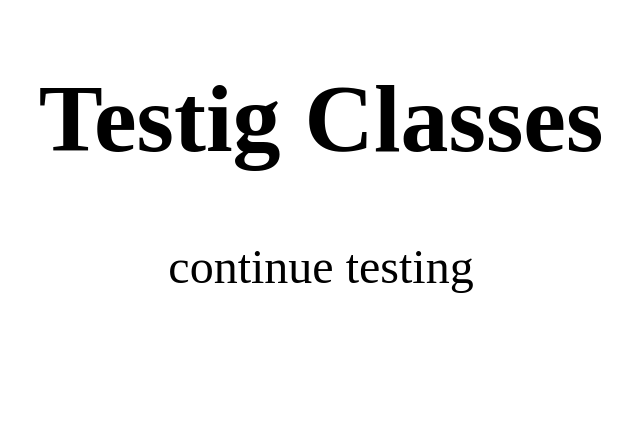
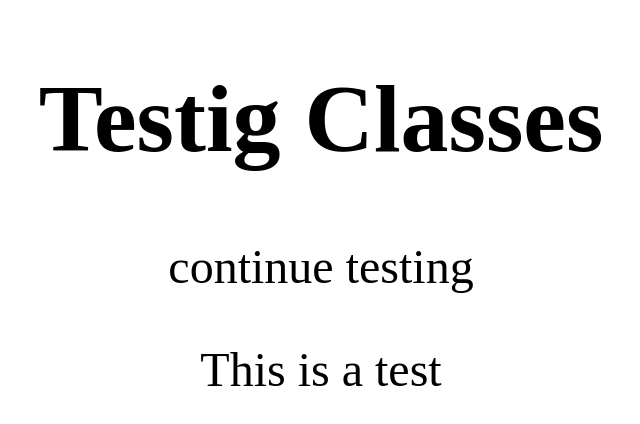
Before and after one commit to Zohoorparvaz/robofriends, a React (Create React App) app: page / in a window 1280 px wide. Shown: the top 424 px of the page, without its empty margins (319-959 px from the left). Built offline with nearby package versions, Linux system fonts and the light colour scheme.

Commit message:
Testing props

```diff
--- a/src/Test.js
+++ b/src/Test.js
@@ -6,6 +6,7 @@ class Test extends Component {
       <div className="f1 tc">
         <h1>Testig Classes</h1>
         <p>continue testing</p>
+        <p>{this.props.testProps}</p>
       </div>
     )
   }
--- a/src/index.js
+++ b/src/index.js
@@ -8,7 +8,7 @@ import "tachyons"
 const root = ReactDOM.createRoot(document.getElementById('root'));
 root.render(
   <React.StrictMode>
-    <Test />
+    <Test testProps={"This is a test"} />
   </React.StrictMode>
 );
 
```
